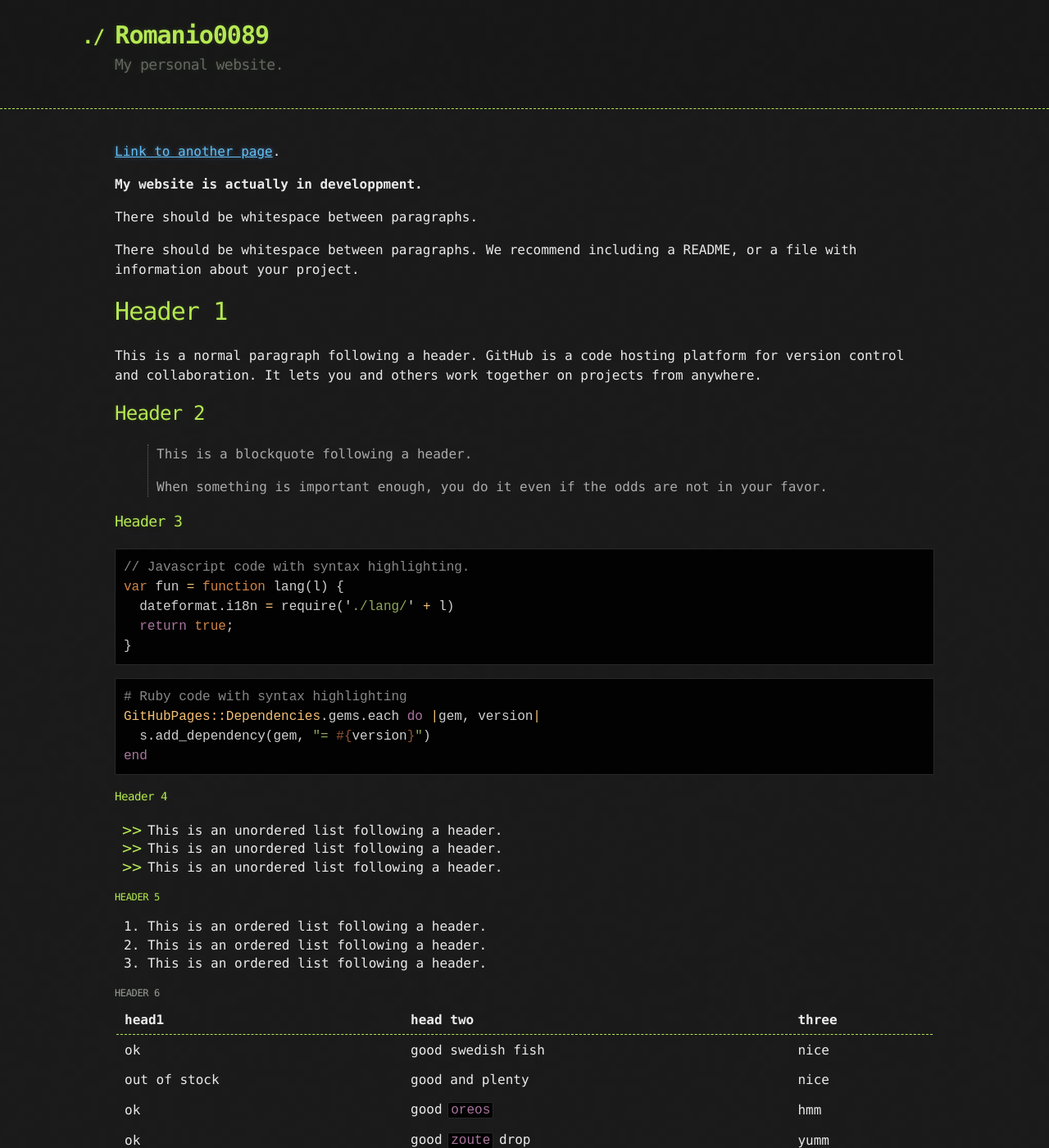
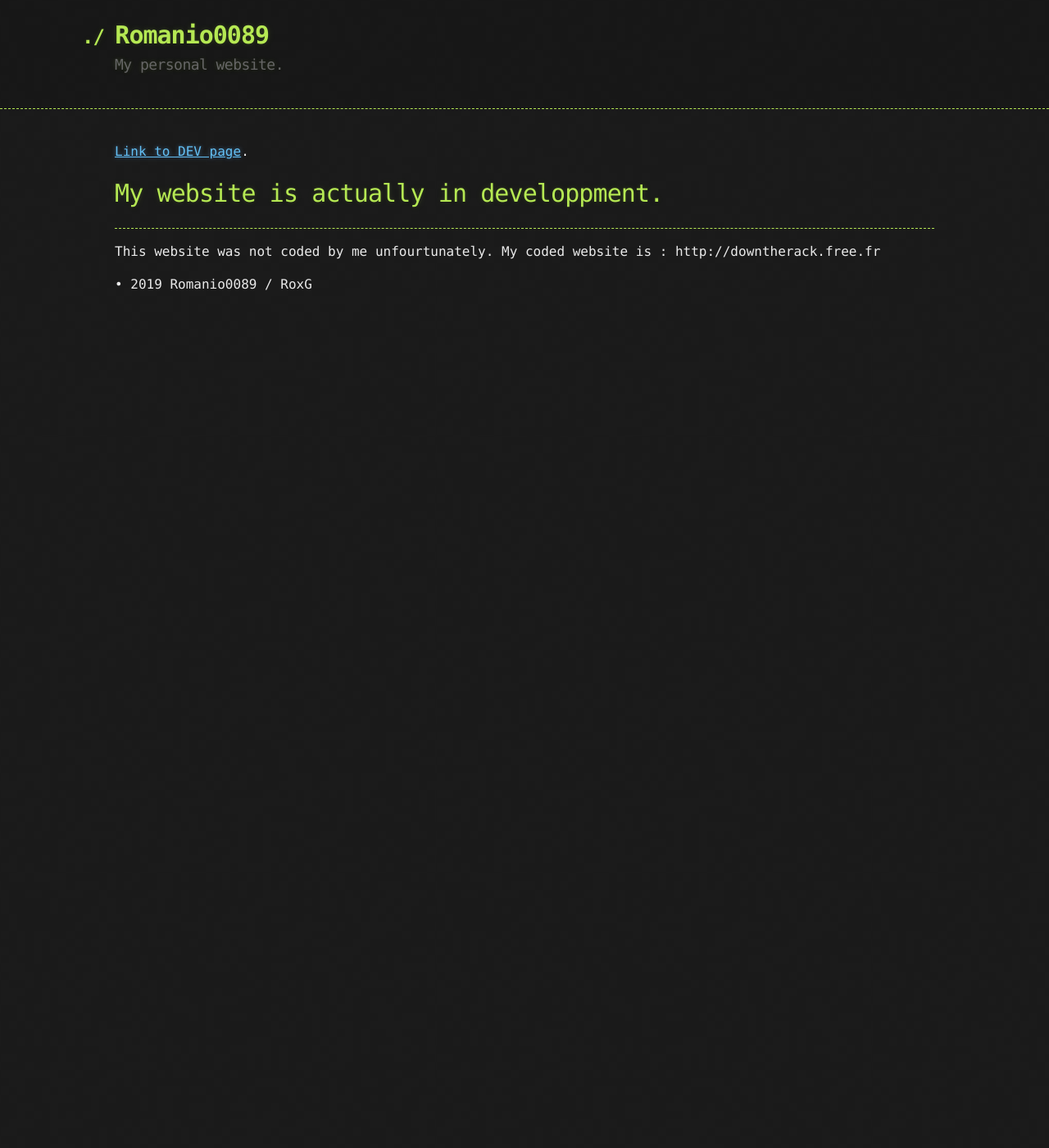
Before and after one commit to Romanio0089/romanio0089.github.io, a Jekyll site: the page built from index.md, in a window 1280 px wide and 1400 px high. Shown: the whole window at 82% size. Built offline with Jekyll 4.4.1, drawn with Linux system fonts in a browser that asks for light colours; some of the changed text lies outside the part shown.

Commit message:
Update index.md

````diff
--- a/index.md
+++ b/index.md
@@ -2,131 +2,12 @@
 layout: default
 ---
 
-[Link to another page](./another-page.html).
+[Link to DEV page](./dev.html).
 
 
 
-**My website is actually in developpment.**
+# My website is actually in developpment.
 
-
-
-There should be whitespace between paragraphs.
-
-There should be whitespace between paragraphs. We recommend including a README, or a file with information about your project.
-
-# Header 1
-
-This is a normal paragraph following a header. GitHub is a code hosting platform for version control and collaboration. It lets you and others work together on projects from anywhere.
-
-## Header 2
-
-> This is a blockquote following a header.
->
-> When something is important enough, you do it even if the odds are not in your favor.
-
-### Header 3
-
-```js
-// Javascript code with syntax highlighting.
-var fun = function lang(l) {
-  dateformat.i18n = require('./lang/' + l)
-  return true;
-}
-```
-
-```ruby
-# Ruby code with syntax highlighting
-GitHubPages::Dependencies.gems.each do |gem, version|
-  s.add_dependency(gem, "= #{version}")
-end
-```
-
-#### Header 4
-
-*   This is an unordered list following a header.
-*   This is an unordered list following a header.
-*   This is an unordered list following a header.
-
-##### Header 5
-
-1.  This is an ordered list following a header.
-2.  This is an ordered list following a header.
-3.  This is an ordered list following a header.
-
-###### Header 6
-
-| head1        | head two          | three |
-|:-------------|:------------------|:------|
-| ok           | good swedish fish | nice  |
-| out of stock | good and plenty   | nice  |
-| ok           | good `oreos`      | hmm   |
-| ok           | good `zoute` drop | yumm  |
-
-### There's a horizontal rule below this.
-
-* * *
-
-### Here is an unordered list:
-
-*   Item foo
-*   Item bar
-*   Item baz
-*   Item zip
-
-### And an ordered list:
-
-1.  Item one
-1.  Item two
-1.  Item three
-1.  Item four
-
-### Bars
-
-```
-Long, single-line code blocks should not wrap. They should horizontally scroll if they are too long. This line should be long enough to demonstrate this.
-```
-
-```
-The final element.
-```
-
-### And a nested list:
-
-- level 1 item
-  - level 2 item
-  - level 2 item
-    - level 3 item
-    - level 3 item
-- level 1 item
-  - level 2 item
-  - level 2 item
-  - level 2 item
-- level 1 item
-  - level 2 item
-  - level 2 item
-- level 1 item
-
-### Small image
-
-![Octocat](https://assets-cdn.github.com/images/icons/emoji/octocat.png)
-
-### Large image
-
-![Branching](https://guides.github.com/activities/hello-world/branching.png)
-
-
-### Definition lists can be used with HTML syntax.
-
-<dl>
-<dt>Name</dt>
-<dd>Godzilla</dd>
-<dt>Born</dt>
-<dd>1952</dd>
-<dt>Birthplace</dt>
-<dd>Japan</dd>
-<dt>Color</dt>
-<dd>Green</dd>
-</dl>
 
 
 * * *
````
